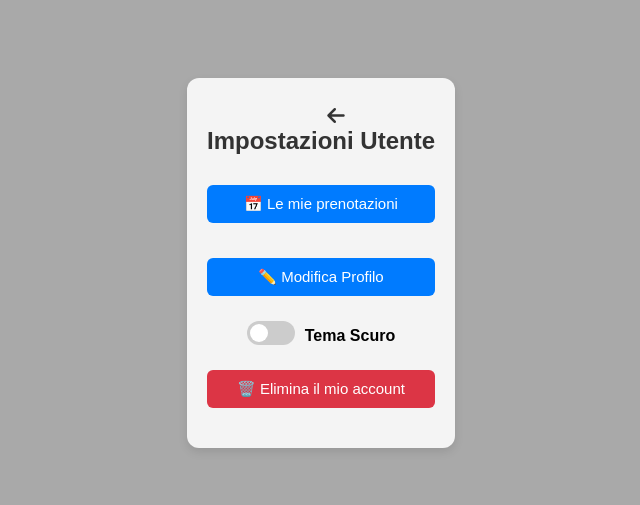
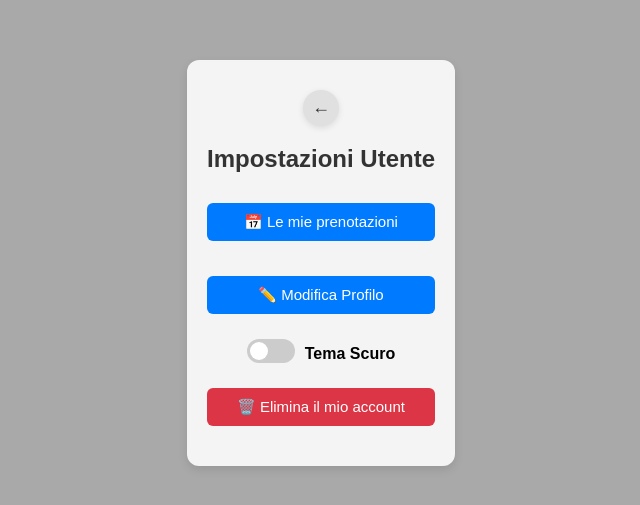
Before and after one commit to Emanuele0103/PlaySport, an Angular app in the folder PlaySportFE/: page /settings in a window 1280 px wide. Shown: the part 137-642 px from the top of the page, without its empty margins (319-959 px from the left). Built offline with nearby package versions, Linux system fonts and the light colour scheme; no server answers.

Commit message:
Fix BackButton in settings

```diff
--- a/PlaySportFE/src/app/auth/register/register.component.ts
+++ b/PlaySportFE/src/app/auth/register/register.component.ts
@@ -10,7 +10,7 @@ import { Router } from '@angular/router';
 })
 export class RegisterComponent {
   signupForm: FormGroup;
-  avatarBase64: string = ''; // 🔥 Qui salviamo l'immagine
+  avatarBase64: string = '';
   selectedFileName: string = '';
 
   constructor(
--- a/PlaySportFE/src/app/settings/settings.component.css
+++ b/PlaySportFE/src/app/settings/settings.component.css
@@ -18,21 +18,35 @@
 }
 
 /* Pulsante indietro */
+.back-wrapper {
+  display: flex;
+  justify-content: center;
+  margin-bottom: 10px;
+}
+
 .back-button {
-  position: absolute;
-  top: 15px;
-  left: 15px;
-  background: none;
+  width: 36px;
+  height: 36px;
   border: none;
-  font-size: 20px;
+  border-radius: 50%;
+  background-color: #e0e0e0;
+  color: #333;
+  font-size: 18px;
+  font-weight: bold;
   cursor: pointer;
-  color: #333;
-  transition: color 0.3s;
+  display: flex;
+  align-items: center;
+  justify-content: center;
+  box-shadow: 0 2px 6px rgba(0, 0, 0, 0.1);
+  transition: background-color 0.3s, transform 0.2s;
 }
 
 .back-button:hover {
-  color: #007bff;
+  background-color: #d1d1d1;
+  transform: scale(1.05);
 }
+
+
 
 /* Gruppo di pulsanti */
 .button-group {
--- a/PlaySportFE/src/app/settings/settings.component.html
+++ b/PlaySportFE/src/app/settings/settings.component.html
@@ -1,7 +1,10 @@
 <div class="settings-container">
-  <button class="back-button" (click)="goBack()">
-    <i class="fas fa-arrow-left"></i>
-  </button>
+  <div class="back-wrapper">
+    <button class="back-button" (click)="goBack()" aria-label="Torna indietro">
+      ←
+    </button>
+  </div>
+
 
   <h2 class="settings-title">Impostazioni Utente</h2>
 
```
